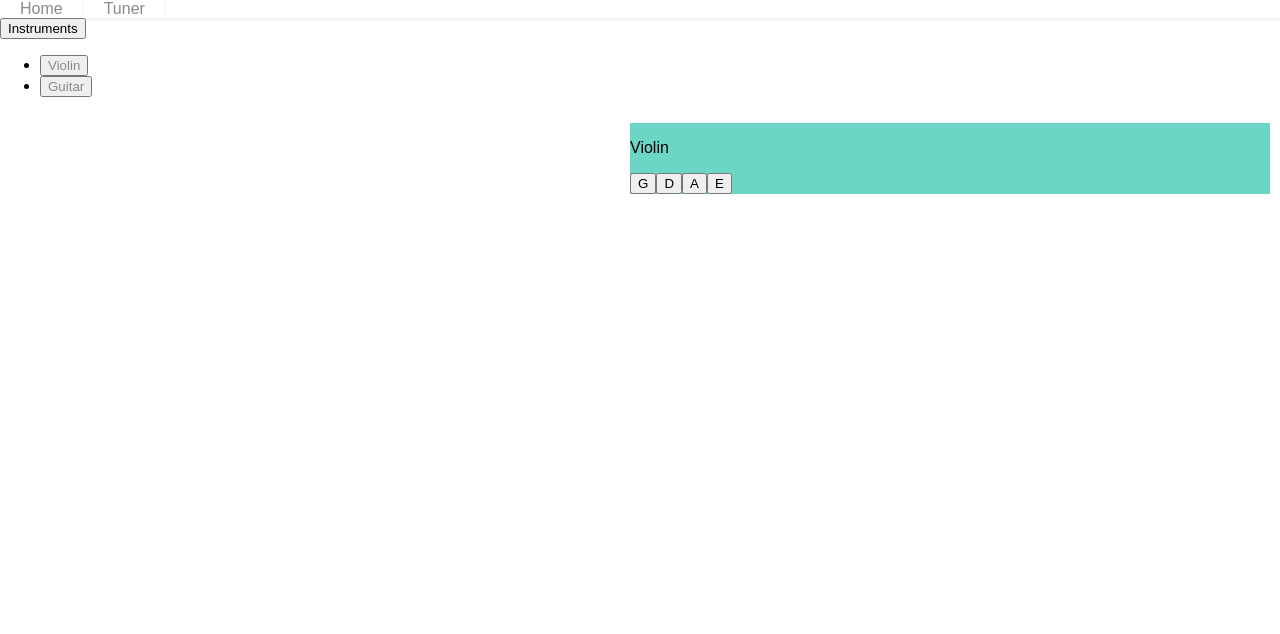
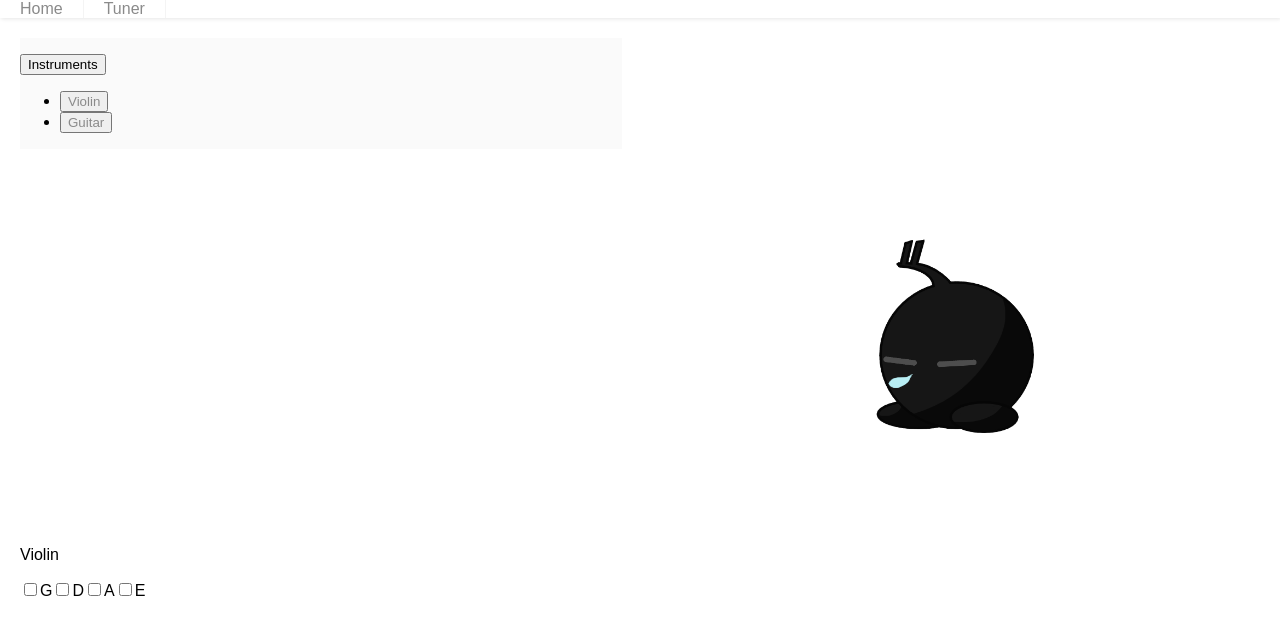
Before and after one commit to llum602/tunerbuddy, a React (Create React App) app: page /Tuner in a window 1280 px wide. Both pictures are taken after a click on the button "Violin". Shown: the top 634 px of the page. Built offline with nearby package versions, Linux system fonts and the light colour scheme; the HTML template or start-up script is replaced by a standard one.

Commit message:
changed button styles and layout

```diff
--- a/src/Home.js
+++ b/src/Home.js
@@ -2,14 +2,14 @@
 import './index.css';
 import './App.css'
 import { Link } from 'react-router-dom'
-import mainLogo from'./resumeLogoEdit.png';
+import sleepingBuddy from'./sleepingBuddy.png';
 
 
 
 const Home = () => (
     <div>
         <p>Home</p>
-        <img src={mainLogo} className={"buddy"} alt="TunerBud"/>
+        <img src={sleepingBuddy} className={"buddy"} alt="TunerBud"/>
     </div>
 )
 
--- a/src/Tuner.js
+++ b/src/Tuner.js
@@ -3,6 +3,8 @@
 import InstruMain from './InstruMain';
 import { Link } from 'react-router-dom';
 import { DropdownButton, MenuItem, ButtonToolbar, Button} from 'react-bootstrap';
+
+import sleepingBuddy from'./sleepingBuddy.png';
 
 class Tuner extends React.Component {
 
@@ -12,12 +14,17 @@
     }
     return (
       <div>
-        <div id="lbox">
+        <div id="lBox">
+          <p></p>
           <DropdownButton title="Instruments">
             <MenuItem eventKey="1"><Button bsStyle="link"><Link to='/Tuner/Violin'>Violin</Link></Button></MenuItem>
             <MenuItem eventKey="2"><Button bsStyle="link"><Link to='/Tuner/Guitar'>Guitar</Link></Button></MenuItem>
           </DropdownButton>
         </div>
+        <div id="buddyBox">
+          <img src={sleepingBuddy} className={"buddy"} alt="TunerBud"/>
+        </div>
+        <br/><br/><br/><br/><br/>
         <div>
           <InstruMain />
         </div>
--- a/src/Violin.js
+++ b/src/Violin.js
@@ -2,7 +2,7 @@
 import './index.css';
 import './App.css'
 import { Link } from 'react-router-dom'
-import { ButtonGroup, Button } from 'react-bootstrap'
+import { ButtonGroup, Button, ButtonToolbar, ToggleButton, ToggleButtonGroup } from 'react-bootstrap'
 import Synth, { Tone } from 'tone'
 import {Howl} from 'howler'
 
@@ -55,7 +55,7 @@
         if(soundA != null) {
             soundA.stop();
             soundA = null;
-            console.log('Stopping D (Violin)');
+            console.log('Stopping A (Violin)');
         }
         else {
             soundA = new Howl({
@@ -64,7 +64,7 @@
               });
 
             soundA.play();
-            console.log('Playing D (Violin)');
+            console.log('Playing  A (Violin)');
         }
     }
 
@@ -72,7 +72,7 @@
         if(soundE != null) {
             soundE.stop();
             soundE = null;
-            console.log('Stopping D (Violin)');
+            console.log('Stopping E (Violin)');
         }
         else {
             soundE = new Howl({
@@ -81,7 +81,7 @@
               });
 
               soundE.play();
-            console.log('Playing D (Violin)');
+            console.log('Playing E (Violin)');
         }
     }
 
@@ -90,12 +90,15 @@
         return (
             <div id="instruBox">
                 <p>Violin</p>
-                <ButtonGroup>
-                    <Button onClick={this.playG}>G</Button>
-                    <Button onClick={this.playD}>D</Button>
-                    <Button onClick={this.playA}>A</Button>
-                    <Button onClick={this.playE}>E</Button>
-                </ButtonGroup>
+
+                <ButtonToolbar>
+                    <ToggleButtonGroup type="checkbox" name="options" justified>
+                        <ToggleButton value={1} onChange={this.playG}>G</ToggleButton>
+                        <ToggleButton value={2} onChange={this.playD}>D</ToggleButton>
+                        <ToggleButton value={3} onChange={this.playA}>A</ToggleButton>
+                        <ToggleButton value={4} onChange={this.playE}>E</ToggleButton>
+                    </ToggleButtonGroup>
+                </ButtonToolbar>
             </div>
         );
       }
--- a/src/index.css
+++ b/src/index.css
@@ -18,15 +18,22 @@
 }
 
 #lBox {
-  float:left;
+  float: left;
+  width: 47%;
+  margin: 20px;
+  background-color: rgb(250, 250, 250);
 }
 
 #instruBox {
-  width: 50%;
+  width: 47%;
   height: 50%;
-  margin: 10px;
-  float: right;
-  background-color: rgb(107, 214, 196);
+  margin: 20px;
+  float: left;
+  background-color: rgb(255, 255, 255);
+}
+
+#buttonBox {
+  align-content: center;
 }
 
 /* header */
@@ -68,5 +75,13 @@
   margin-left: auto;
   margin-right: auto;
   width: 50%;
-  background-color: rgba(0,0,0,.1);
+  background-color: transparent;
 }
+
+#buddyBox {
+  float: right;
+  width: 47%;
+  height: 50%;
+  margin: 20px;
+  background-color: rgb(255, 255, 255);
+}
```
Also changed, not shown: src/sleepingBuddy.png (added).
